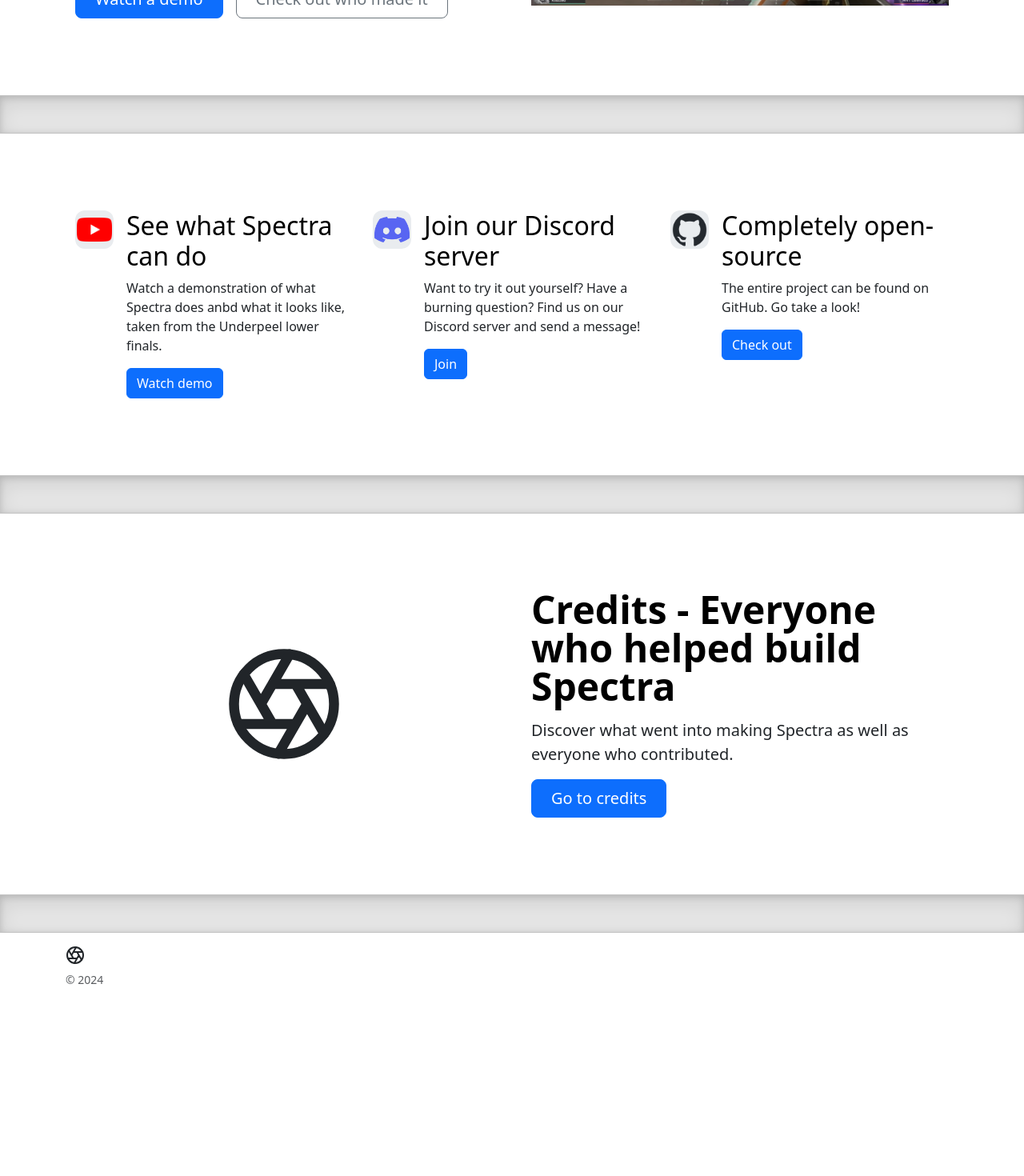
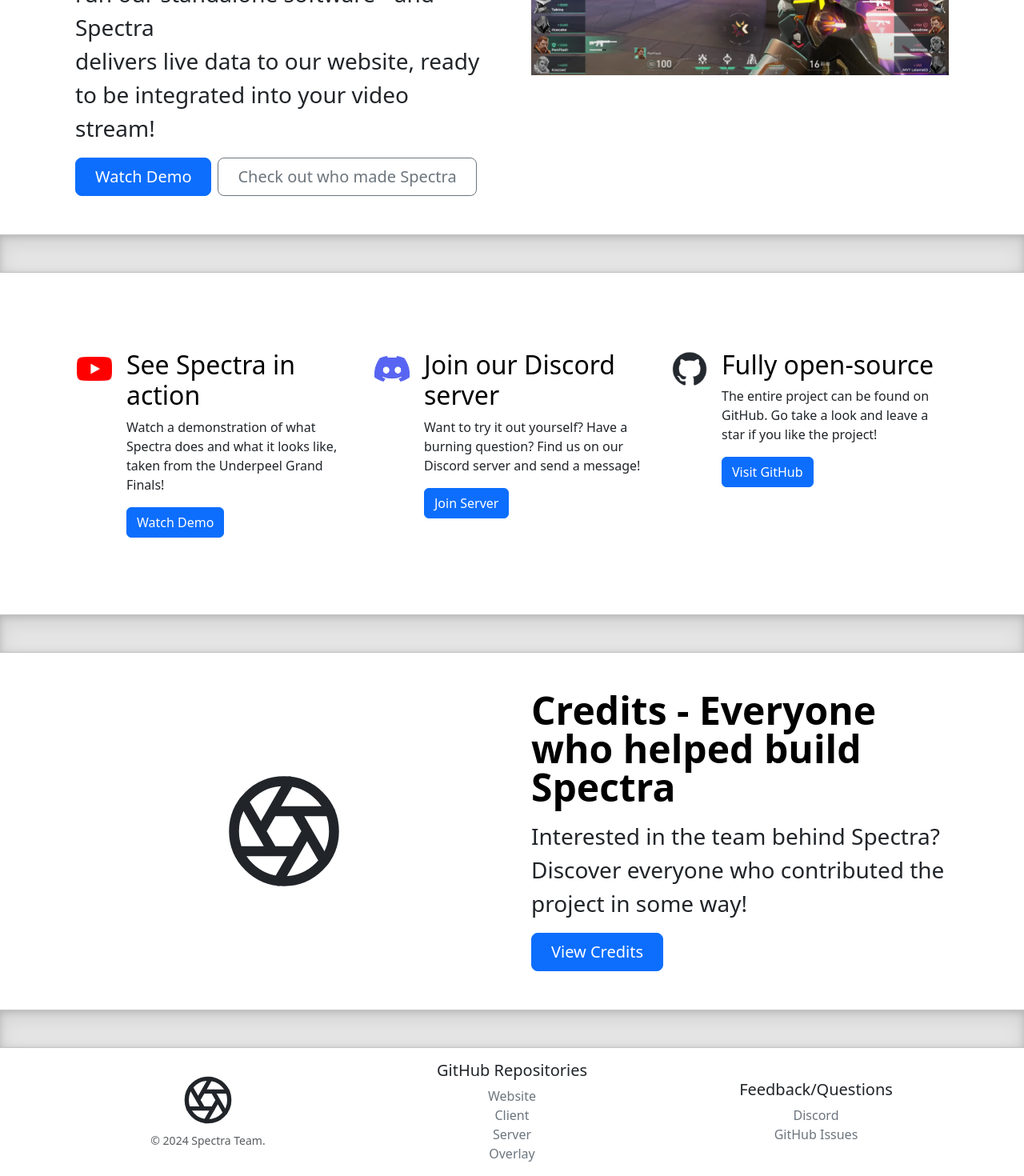
Before and after one commit to ValoSpectra/Spectra-Website, an Angular app: page / in a window 1280 px wide. Shown: the part 1247-2717 px from the top of the page at 80% size. Before the commit the page ends 2498 px from the top, so only its background shows below. Built offline with nearby package versions, Linux system fonts and the light colour scheme.

Commit message:
Text content and text styling changes

```diff
--- a/src/app/components/content-hero/content-hero.component.html
+++ b/src/app/components/content-hero/content-hero.component.html
@@ -1,4 +1,4 @@
-<div class="container col-xxl-8 px-4 py-5">
+<div class="container col-xxl-8 px-4">
     <div class="row align-items-center g-5 py-5" [class]="imagePos == 'left' ? 'flex-lg-row' : 'flex-lg-row-reverse'">
         <div class="col-10 col-sm-8 col-lg-6">
             <img *ngIf="imageSrc" src="{{imageSrc}}" class="d-block mx-lg-auto img-fluid" [class.img-round]="imageProfile" [class.img-dark-background]="imageDarkBackground" alt="{{imageAlt}}" [width]="imageProfile ? 400 : 700"
@@ -9,15 +9,15 @@
         </div>
         <div class="col-lg-6" [class.text-end]="imageProfile && imagePos == 'right'">
             <h2 class="display-5 fw-bold text-body-emphasis lh-1 mb-3">{{title}}</h2>
-            <p class="lead">{{content}}</p>
-            <div class="d-grid gap-2 d-md-flex" [class]="imageProfile && imagePos == 'right' ? 'justify-content-md-end' : 'justify-content-md-start'">
+            <p class="lead fs-3 ws-preline">{{content}}</p>
+            <div class="d-grid d-md-flex" [class]="imageProfile && imagePos == 'right' ? 'justify-content-md-end' : 'justify-content-md-start'">
                 <a href="{{button1Href}}" target="{{button1Target}}">
                     <button *ngIf="button1Text" type="button"
-                        class="btn btn-primary btn-lg px-4 me-md-2">{{button1Text}}</button>
+                        class="btn btn-primary btn-lg px-4">{{button1Text}}</button>
                 </a>
                 <a href="{{button2Href}}" target="{{button2Target}}">
                     <button *ngIf="button2Text" type="button"
-                        class="btn btn-outline-secondary btn-lg px-4">{{button2Text}}</button>
+                        class="btn btn-outline-secondary btn-lg px-4 ms-md-2">{{button2Text}}</button>
                 </a>
             </div>
         </div>
--- a/src/app/components/content-hero/content-hero.component.scss
+++ b/src/app/components/content-hero/content-hero.component.scss
@@ -6,3 +6,7 @@
 .img-dark-background {
     background-color: RGBA(var(--bs-dark-rgb), var(--bs-bg-opacity, 1))
 }
+
+.ws-preline {
+    white-space: pre-line;
+}
--- a/src/app/components/features/features.component.html
+++ b/src/app/components/features/features.component.html
@@ -3,22 +3,21 @@
     <div class="row g-4 py-5 row-cols-1 row-cols-lg-3">
         <div class="col d-flex align-items-start">
             <div
-                class="icon-square text-body-emphasis bg-body-secondary d-inline-flex align-items-center justify-content-center fs-4 flex-shrink-0 me-3">
+                class="icon-square text-body-emphasis d-inline-flex align-items-center justify-content-center fs-4 flex-shrink-0 me-3">
                 <img class="feature-img" src="assets/profile-pictures/yt_icon_rgb.png" alt="Youtube logo">
             </div>
             <div>
-                <h3 class="fs-2 text-body-emphasis">See what Spectra can do</h3>
-                <p>Watch a demonstration of what Spectra does anbd what it looks like, taken from the Underpeel lower
-                    finals.</p>
-                <a href="https://youtu.be/mfrWiVP_8V8?si=o7hkXXpxD1oRKiWB&t=719" target="_blank"
-                    class="btn btn-primary">
-                    Watch demo
+                <h3 class="fs-2 text-body-emphasis">See Spectra in action</h3>
+                <p>Watch a demonstration of what Spectra does and what it looks like, taken from the Underpeel Grand
+                    Finals!</p>
+                <a href="https://youtu.be/VAAFiwqgxCA?t=4170" target="_blank" class="btn btn-primary">
+                    Watch Demo
                 </a>
             </div>
         </div>
         <div class="col d-flex align-items-start">
             <div
-                class="icon-square text-body-emphasis bg-body-secondary d-inline-flex align-items-center justify-content-center fs-4 flex-shrink-0 me-3">
+                class="icon-square text-body-emphasis d-inline-flex align-items-center justify-content-center fs-4 flex-shrink-0 me-3">
                 <img class="feature-img" src="assets/profile-pictures/discord-mark-blue.png" alt="Discord logo">
             </div>
             <div>
@@ -26,20 +25,20 @@
                 <p>Want to try it out yourself? Have a burning question? Find us on our Discord server and send a
                     message!</p>
                 <a href="https://discord.gg/nWWXqqK6tz" target="_blank" class="btn btn-primary">
-                    Join
+                    Join Server
                 </a>
             </div>
         </div>
         <div class="col d-flex align-items-start">
             <div
-                class="icon-square text-body-emphasis bg-body-secondary d-inline-flex align-items-center justify-content-center fs-4 flex-shrink-0 me-3">
+                class="icon-square text-body-emphasis d-inline-flex align-items-center justify-content-center fs-4 flex-shrink-0 me-3">
                 <img class="feature-img" src="assets/profile-pictures/github-mark.png" alt="Github logo">
             </div>
             <div>
-                <h3 class="fs-2 text-body-emphasis">Completely open-source</h3>
-                <p>The entire project can be found on GitHub. Go take a look!</p>
+                <h3 class="fs-2 text-body-emphasis">Fully open-source</h3>
+                <p>The entire project can be found on GitHub. Go take a look and leave a star if you like the project!</p>
                 <a href="https://github.com/orgs/ValoSpectra/repositories" target="_blank" class="btn btn-primary">
-                    Check out
+                    Visit GitHub
                 </a>
             </div>
         </div>
--- a/src/app/components/footerBar/footerBar.component.html
+++ b/src/app/components/footerBar/footerBar.component.html
@@ -1,53 +1,31 @@
 <footer class="container footer-size">
     <div class="row">
-        <div class="col-12 col-md">
-            <svg xmlns="http://www.w3.org/2000/svg" width="24" height="24" fill="none" stroke="currentColor"
-                stroke-linecap="round" stroke-linejoin="round" stroke-width="2" class="d-block mb-2" role="img"
+        <div class="col-12 col-md align-content-center text-center">
+            <svg xmlns="http://www.w3.org/2000/svg" width="4em" height="4em" fill="none" stroke="currentColor"
+                stroke-linecap="round" stroke-linejoin="round" stroke-width="2" class="d-block mb-2 mx-auto" role="img"
                 viewBox="0 0 24 24">
-                <title>Product</title>
+                <title>Spectra Logo</title>
                 <circle cx="12" cy="12" r="10" />
                 <path
                     d="M14.31 8l5.74 9.94M9.69 8h11.48M7.38 12l5.74-9.94M9.69 16L3.95 6.06M14.31 16H2.83m13.79-4l-5.74 9.94" />
             </svg>
-            <small class="d-block mb-3 text-body-secondary">&copy; 2024</small>
+            <small class="d-block mb-3 text-body-secondary">&copy; 2024 Spectra Team.</small>
         </div>
-        <!-- <div class="col-6 col-md">
-            <h5>Features</h5>
+        <div class="col-12 col-md text-center">
+            <h5>GitHub Repositories</h5>
             <ul class="list-unstyled text-small">
-                <li><a class="link-secondary text-decoration-none" href="#">Cool stuff</a></li>
-                <li><a class="link-secondary text-decoration-none" href="#">Random feature</a></li>
-                <li><a class="link-secondary text-decoration-none" href="#">Team feature</a></li>
-                <li><a class="link-secondary text-decoration-none" href="#">Stuff for developers</a></li>
-                <li><a class="link-secondary text-decoration-none" href="#">Another one</a></li>
-                <li><a class="link-secondary text-decoration-none" href="#">Last time</a></li>
+                <li><a class="link-secondary text-decoration-none" href="https://github.com/ValoSpectra/Spectra-Website">Website</a></li>
+                <li><a class="link-secondary text-decoration-none" href="https://github.com/ValoSpectra/Spectra-Client">Client</a></li>
+                <li><a class="link-secondary text-decoration-none" href="https://github.com/ValoSpectra/Spectra-Server">Server</a></li>
+                <li><a class="link-secondary text-decoration-none" href="https://github.com/ValoSpectra/Spectra-Frontend">Overlay</a></li>
             </ul>
         </div>
-        <div class="col-6 col-md">
-            <h5>Resources</h5>
+        <div class="col-12 col-md text-center align-content-center">
+            <h5>Feedback/Questions</h5>
             <ul class="list-unstyled text-small">
-                <li><a class="link-secondary text-decoration-none" href="#">Resource name</a></li>
-                <li><a class="link-secondary text-decoration-none" href="#">Resource</a></li>
-                <li><a class="link-secondary text-decoration-none" href="#">Another resource</a></li>
-                <li><a class="link-secondary text-decoration-none" href="#">Final resource</a></li>
+                <li><a class="link-secondary text-decoration-none" href="https://discord.gg/nWWXqqK6tz">Discord</a></li>
+                <li><a class="link-secondary text-decoration-none" href="https://github.com/orgs/ValoSpectra/repositories">GitHub Issues</a></li>
             </ul>
         </div>
-        <div class="col-6 col-md">
-            <h5>Resources</h5>
-            <ul class="list-unstyled text-small">
-                <li><a class="link-secondary text-decoration-none" href="#">Business</a></li>
-                <li><a class="link-secondary text-decoration-none" href="#">Education</a></li>
-                <li><a class="link-secondary text-decoration-none" href="#">Government</a></li>
-                <li><a class="link-secondary text-decoration-none" href="#">Gaming</a></li>
-            </ul>
-        </div>
-        <div class="col-6 col-md">
-            <h5>About</h5>
-            <ul class="list-unstyled text-small">
-                <li><a class="link-secondary text-decoration-none" href="#">Team</a></li>
-                <li><a class="link-secondary text-decoration-none" href="#">Locations</a></li>
-                <li><a class="link-secondary text-decoration-none" href="#">Privacy</a></li>
-                <li><a class="link-secondary text-decoration-none" href="#">Terms</a></li>
-            </ul>
-        </div> -->
     </div>
 </footer>
--- a/src/app/components/navBar/navBar.component.html
+++ b/src/app/components/navBar/navBar.component.html
@@ -2,16 +2,16 @@
     <div class="container">
         <div class="offcanvas offcanvas-end" tabindex="-1" id="offcanvas" aria-labelledby="offcanvasLabel">
             <div class="offcanvas-body">
-                <ul class="navbar-nav flex-grow-1 justify-content-between">
-                    <li class="nav-item active"><a class="nav-link" href="./" target="_self">
-                            <svg class="bi" width="24" height="24">
+                <ul class="navbar-nav flex-grow-1 justify-content-center">
+                    <li class="nav-item active mx-5 fs-5 fw-normal"><a class="nav-link" href="./" target="_self">
+                            <svg class="bi" width="28" height="28">
                                 <use xlink:href="#aperture" />
                             </svg>
                         </a></li>
-                    <li class="nav-item"><a class="nav-link" href="https://youtu.be/mfrWiVP_8V8?si=o7hkXXpxD1oRKiWB&t=719" target="_blank">Demo</a></li>
-                    <li class="nav-item"><a class="nav-link" href="https://discord.gg/nWWXqqK6tz" target="_blank">Discord</a></li>
-                    <li class="nav-item"><a class="nav-link" href="https://github.com/orgs/ValoSpectra/repositories" target="_blank">GitHub</a></li>
-                    <li class="nav-item"><a class="nav-link" href="./credits/" target="_self">Credits</a></li>
+                    <li class="nav-item"><a class="nav-link mx-5 fs-5 fw-normal" href="https://youtu.be/VAAFiwqgxCA?t=4170" target="_blank">Demo</a></li>
+                    <li class="nav-item"><a class="nav-link mx-5 fs-5 fw-normal" href="https://discord.gg/nWWXqqK6tz" target="_blank">Discord</a></li>
+                    <li class="nav-item"><a class="nav-link mx-5 fs-5 fw-normal" href="https://github.com/orgs/ValoSpectra/repositories" target="_blank">GitHub</a></li>
+                    <li class="nav-item"><a class="nav-link mx-5 fs-5 fw-normal" href="./credits/" target="_self">Credits</a></li>
                 </ul>
             </div>
         </div>
--- a/src/app/pages/mainPage/mainPage.component.html
+++ b/src/app/pages/mainPage/mainPage.component.html
@@ -44,41 +44,21 @@
 
     <main>
         <comp-contentDivider></comp-contentDivider>
-        <comp-contentHero id="introduction" title="Spectra - Live Overlay for Valorant" content="Spectra is a system designed to upgrade your Valorant tournament's production quality with a
-        spiffy overlay. Powered by Overwolf, only an observer needs to run the software provided - and Spectra
-        delivers live data to our website, ready to be integrated into a video stream!"
+        <comp-contentHero id="introduction" title="Your Live Valorant Tournament Overlay" content="Spectra is a tool designed to elevate your Valorant tournaments production quality with a
+        clean and powerful overlay! Powered by Overwolf, only one observer needs to run our standalone software - and Spectra
+        delivers live data to our website, ready to be integrated into your video stream!"
             imageSrc="assets/backgrounds/background_preview.png" imageAlt="Spectra Overlay Preview" imagePos="right"
-            button1Text="Watch a demo" button1Href="https://youtu.be/mfrWiVP_8V8?si=o7hkXXpxD1oRKiWB&t=719" button1Target="_blank"
-            button2Text="Check out who made it" button2Href="./credits/"></comp-contentHero>
+            button1Text="Watch Demo" button1Href="https://youtu.be/VAAFiwqgxCA?t=4170" button1Target="_blank"
+            button2Text="Check out who made Spectra" button2Href="./credits/"></comp-contentHero>
         <comp-contentDivider></comp-contentDivider>
 
         <comp-featuresComponent></comp-featuresComponent>
         <comp-contentDivider></comp-contentDivider>
 
         <comp-contentHero title="Credits - Everyone who helped build Spectra"
-            content="Discover what went into making Spectra as well as everyone who contributed." imagePos="left"
-            button1Text="Go to credits" button1Href="./credits/"></comp-contentHero>
+            content="Interested in the team behind Spectra? Discover everyone who contributed the project in some way!" imagePos="left"
+            button1Text="View Credits" button1Href="./credits/"></comp-contentHero>
         <comp-contentDivider></comp-contentDivider>
-
-        <!-- <div class="d-md-flex flex-md-equal w-100 my-md-3 ps-md-3">
-            <comp-ContentBlock title="Demo" subtitle="See what Spectra can do"
-                link="https://youtu.be/mfrWiVP_8V8?si=o7hkXXpxD1oRKiWB&t=719" target="_blank"
-                image="assets/profile-pictures/yt_icon_rgb.png"
-                text="Watch a demonstration of what Spectra does and what it looks like, taken from the Underpeel lower finals."></comp-ContentBlock>
-            <comp-ContentBlock title="Join our discord server" subtitle="For questions and support"
-                link="https://discord.gg/nWWXqqK6tz" target="_blank"
-                image="assets/profile-pictures/discord-mark-blue.png"
-                text="Want to try it out yourself? Have a burning question? Find us on our Discord server and send a message!"></comp-ContentBlock>
-        </div>
-        <div class="d-md-flex flex-md-equal w-100 my-md-3 ps-md-3">
-            <comp-ContentBlock title="Credits" subtitle="Everyone who helped build Spectra" link="./credits/"
-                target="_self" image=""
-                text="Discover what went into making Spectra as well as everyone who contributed."></comp-ContentBlock>
-            <comp-ContentBlock title="GitHub Repository" subtitle="Completely open-source"
-                link="https://github.com/orgs/ValoSpectra/repositories" target="_blank"
-                image="https://github.githubassets.com/assets/GitHub-Mark-ea2971cee799.png" roundImage
-                text="The entire project can be found on GitHub. Go take a look!"></comp-ContentBlock>
-        </div> -->
     </main>
 
     <comp-FooterBar></comp-FooterBar>
```
Also changed, not shown: src/app/pages/creditsPage/creditsPage.component.html (+4 -4 lines).
